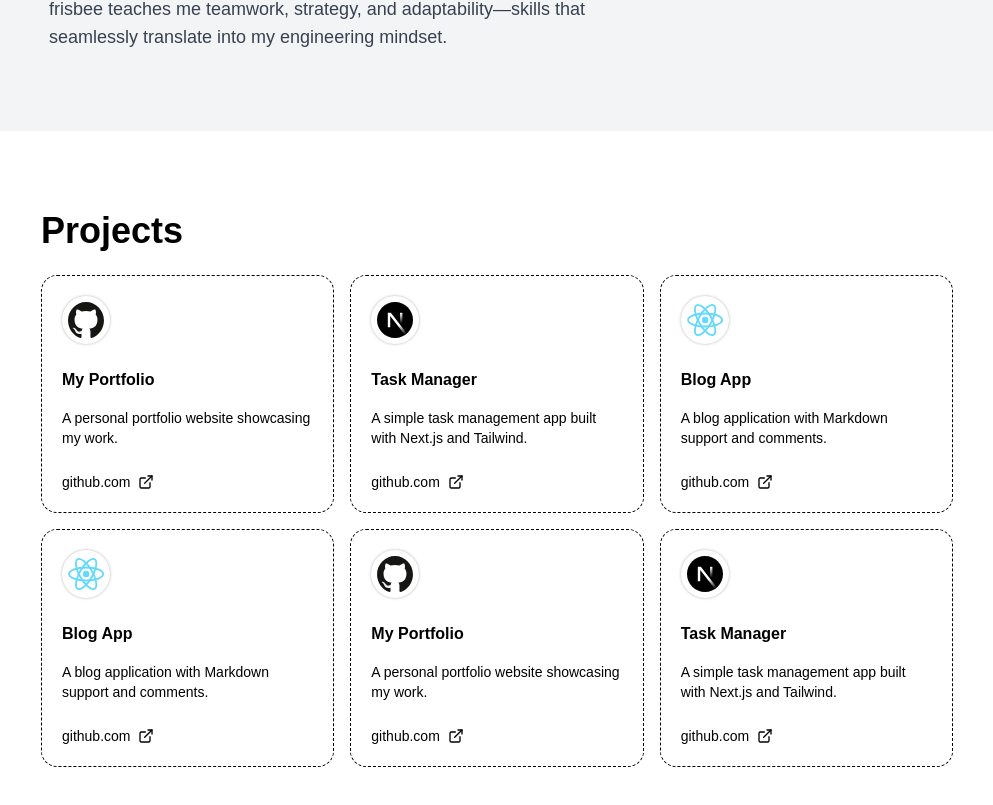
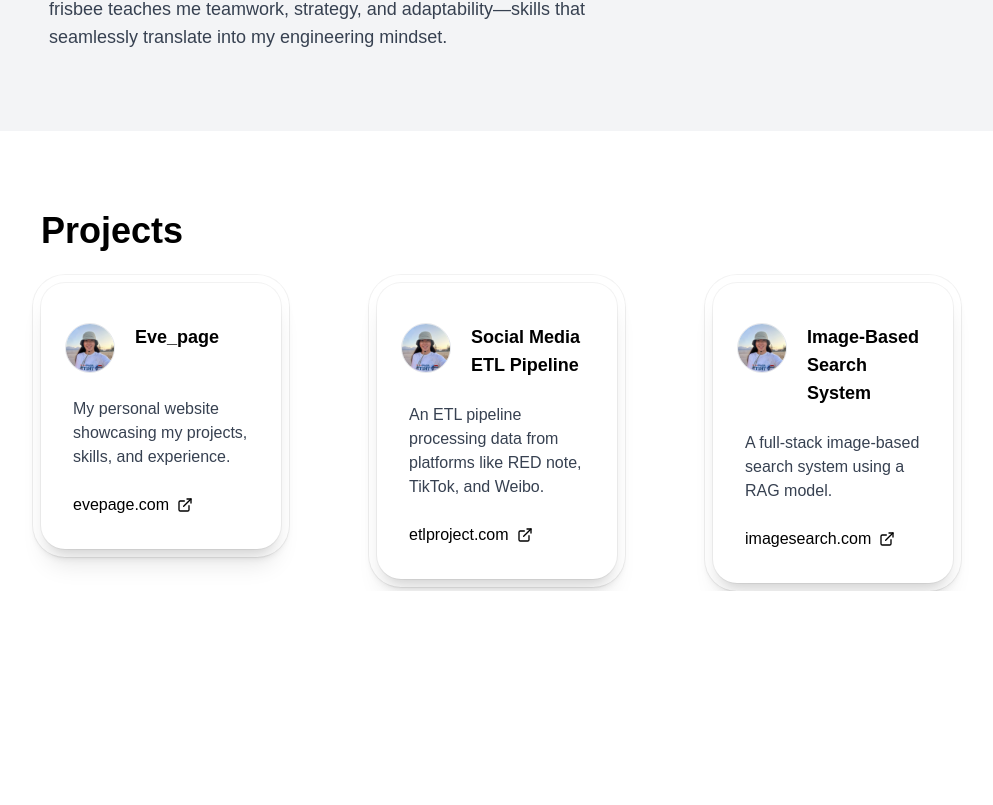
Before and after one commit to EvelynDevelops/eve_page, a Next.js app: page / in a window 1280 px wide. Shown: the part 1173-1978 px from the top of the page, without its empty margins (143-1136 px from the left). After the commit the page ends 1764 px from the top, so only its background shows below. Built offline with nearby package versions, Linux system fonts and the light colour scheme.

Commit message:
projects components

```diff
--- a/components/Projects.tsx
+++ b/components/Projects.tsx
@@ -1,55 +1,110 @@
+"use client"
+
+import React from "react"
+import {
+  Expandable,
+  ExpandableCard,
+  ExpandableCardHeader,
+  ExpandableCardContent,
+  ExpandableCardFooter,
+  ExpandableContent,
+  ExpandableTrigger,
+} from "@/components/ExpandableCard"
 import Image from "next/image";
-import Link from "next/link";
 import { ExternalLink } from "lucide-react";
 
-interface Project {
-  id: string;
-  title: string;
-  description: string;
-  link: string;
-  imageUrl: string;
-}
 
-// Props type
-interface ProjectsProps {
-  projects: Project[];
-}
+const projects = [
+    {
+      id: 1,
+      title: "Eve_page",
+      description: "My personal website showcasing my projects, skills, and experience.",
+      details: "A fully responsive site built with Next.js and Tailwind CSS. Includes project showcases, blog posts, and contact form integrations.",
+      technologies: ["Next.js", "TypeScript", "Tailwind CSS", "React", "UI/UX Design"],
+      link: "https://evepage.com",
+      image: "/images/eve_page.png",
+    },
+    {
+      id: 2,
+      title: "Social Media ETL Pipeline",
+      description: "An ETL pipeline processing data from platforms like RED note, TikTok, and Weibo.",
+      details: "Built with FastAPI and PostgreSQL. Automates data extraction, transformation, and storage, with scheduled sentiment-based business reports.",
+      technologies: ["FastAPI", "PostgreSQL", "SQLAlchemy", "ETL", "API Integration", "Data Processing"],
+      link: "https://etlproject.com",
+      image: "/images/etl_pipeline.png",
+    },
+    {
+      id: 3,
+      title: "Image-Based Search System",
+      description: "A full-stack image-based search system using a RAG model.",
+      details: "Developed with Next.js, Tailwind CSS, and PostgreSQL. Supports image uploads and retrieves the top-K most relevant results using vector embeddings.",
+      technologies: ["Next.js", "Tailwind CSS", "PostgreSQL", "RAG Model", "Docker", "ORM"],
+      link: "https://imagesearch.com",
+      image: "/images/image_search.png",
+    },
+  ]
 
 
-export default function Projects({ projects }: ProjectsProps) {
+
+  function ProjectCard({ project }: { project: (typeof projects)[0] }) {
+    return (
+      <Expandable
+        expandDirection="horizontal"
+        expandBehavior="push"
+        transitionDuration={0.3}
+        onExpandStart={() => console.log(`start expand: ${project.title}`)}
+        onExpandEnd={() => console.log(`finish expand: ${project.title}`)}
+        onCollapseStart={() => console.log(`start close: ${project.title}`)}
+        onCollapseEnd={() => console.log(`finsh close: ${project.title}`)}
+      >
+
+        <ExpandableTrigger>
+        <ExpandableCard className="w-full">
+
+            {/* header: project name */}
+            <ExpandableCardHeader className="flex flex-row items-start px-2">
+
+            <Image src="/images/profile.jpg" alt="avatar"
+              className="rounded-full object-cover border mr-5"
+              width={50} height={50}/>
+              <p className="text-lg font-semibold">{project.title}</p>
+            </ExpandableCardHeader>
+
+
+
+            {/* ccontent: expandable contact */}
+            <ExpandableCardContent className="rounded-md flex flex-col">
+              <p className="text-gray-700">{project.description}</p>
+
+              <ExpandableContent preset="slide-up" className="flex flex-col">
+                <p className="mt-2 text-sm text-gray-600">{project.details}</p>
+                <ul className="mt-2 text-sm text-gray-500 space-y-1">
+                  {project.technologies.map((tech) => (
+                    <li key={tech} className="whitespace-nowrap">🔹 {tech}</li>
+                  ))}
+                </ul>
+              </ExpandableContent>
+            </ExpandableCardContent>
+
+            {/* bottom: */}
+            <ExpandableCardFooter className="flex justify-start space-x-2">
+                <p>{new URL(project.link).host}</p>
+                <ExternalLink className="size-4" />
+            </ExpandableCardFooter>
+          </ExpandableCard>
+        </ExpandableTrigger>
+      </Expandable>
+    )
+  }
+
+export default function ProjectShowcase() {
   return (
-    <section>
-      <ul className="grid w-full grid-cols-1 gap-4 mx-auto sm:grid-cols-2 xl:grid-cols-3 px-36">
+    <div className="container mx-auto">
+      <div className="flex flex-wrap justify-center gap-4">
         {projects.map((project) => (
-          <li key={project.id}>
-            <Link href={project.link} target="_blank">
-              <div className="relative flex flex-col items-start justify-center gap-6 p-5 border-dashed border-[0.8px] border-black rounded-2xl hover:border-muted-foreground hover:bg-muted">
-                <div className="relative flex items-center justify-center w-12 h-12 shadow-[0_0px_3px_rgb(180,180,180)] rounded-full ">
-                  <Image
-                    src={project.imageUrl}
-                    alt="Project image"
-                    width={36}
-                    height={36}
-                    className="object-contain "
-                  />
-                </div>
-
-                <div>
-                  <h2 className="mb-4 font-semibold">{project.title}</h2>
-                  <p className="text-sm font-light text-muted-foreground">
-                    {project.description}
-                  </p>
-                </div>
-
-                <div className="flex items-center justify-center gap-2 text-sm">
-                  <p>{new URL(project.link).host}</p>
-                  <ExternalLink className="size-4" />
-                </div>
-              </div>
-            </Link>
-          </li>
+          <ProjectCard key={project.id} project={project} />
         ))}
-      </ul>
-    </section>
-  );
+      </div>
+    </div>
+  )
 }
```
